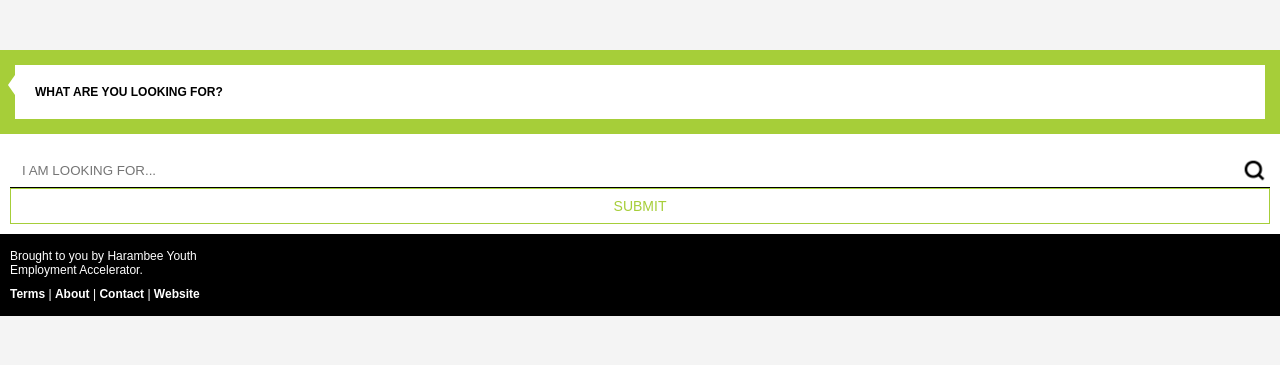
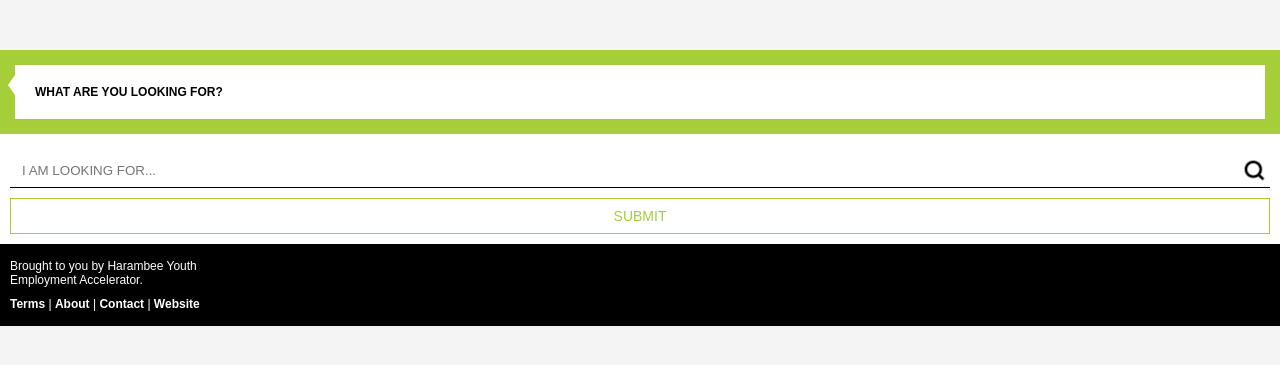
Before and after one commit to praekelt/harambee-mobile, a Django app: template harambee/templates/search/search.html in a window 1280 px wide. Shown: the part 50-415 px from the top of the page. Run offline with Django 3.2, Linux system fonts and the light colour scheme; the template is opened without the code that fills it, so the values that code supplies are empty; parts of the project's set-up code (start-up, migrations or seed data) failed here and were passed over; some libraries are stand-ins or nearby versions.

Commit message:
Fixed search page

```diff
--- a/harambee/templates/search/search.html
+++ b/harambee/templates/search/search.html
@@ -60,7 +60,7 @@
     <div id="search-container" class="search-container white-back">
         <form action="/search/" method="get">
             {% csrf_token %}
-            <div class="search-box black-border bottom-border">
+            <div class="search-box black-border bottom-border margin-bot-10">
                 <input type="text" name="q" id="id_search" placeholder="I AM LOOKING FOR..." class="search-text white-back black-front no-border"/>
                 <input type="image"  src="/static/img/icn_search_black_small.png" value="GO" class="search-go white-back white-front no-border"/>
             </div>
```
